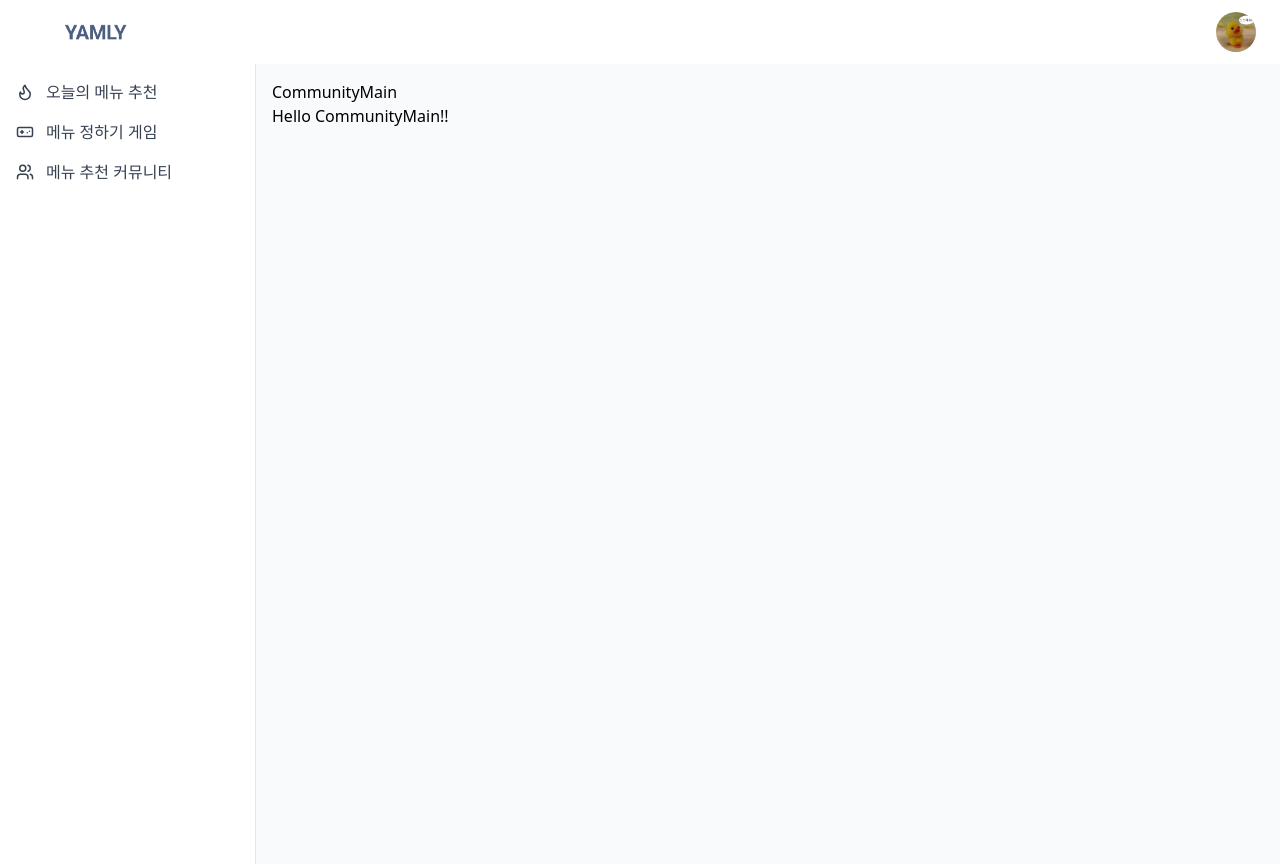
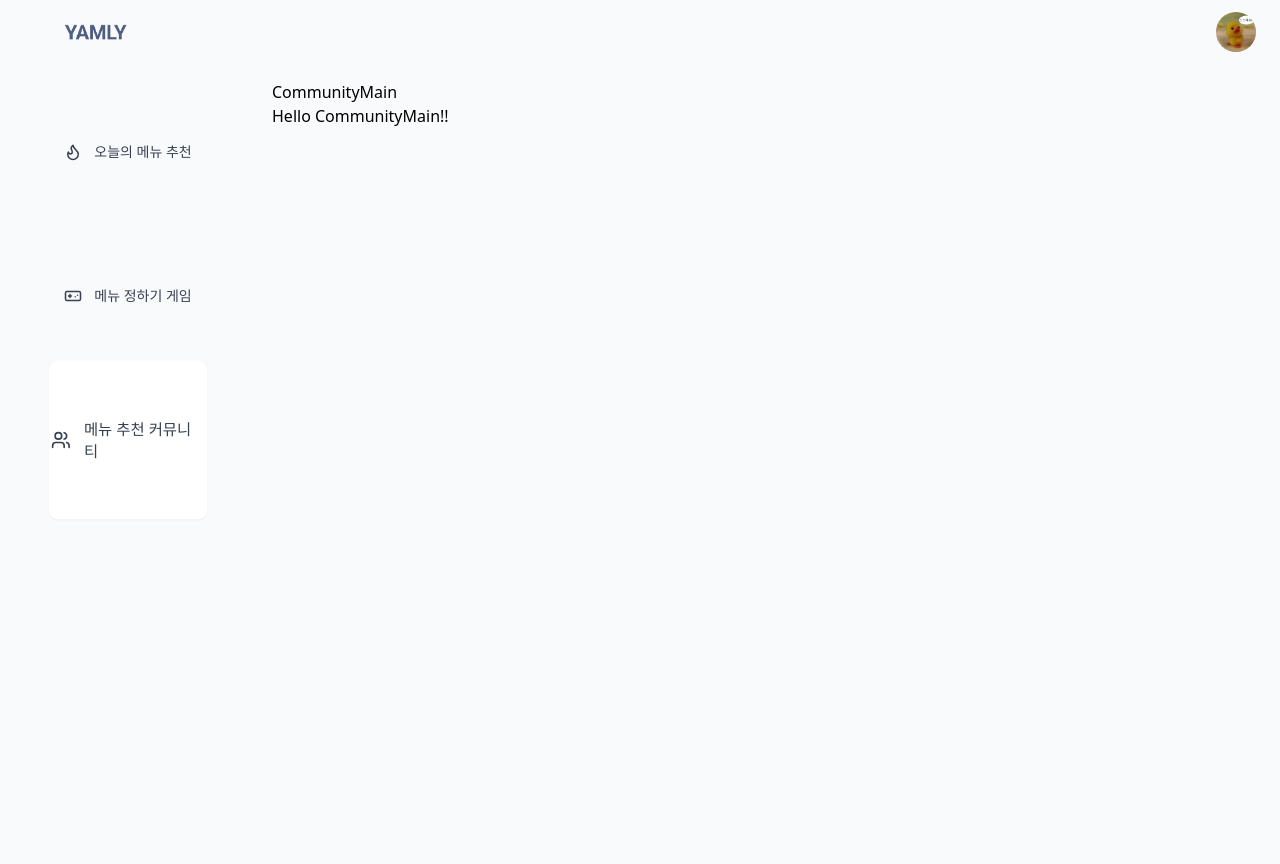
Before and after one commit to duck-ach/yamly, a React (Vite) app in the folder yamly_front/: page /community in a window 1280 px wide. Built offline with nearby package versions, Linux system fonts and the light colour scheme.

Commit message:
feat:레프트메뉴 페이지별 호버 적용

```diff
--- a/yamly_front/src/components/Layout/Leftmenu.tsx
+++ b/yamly_front/src/components/Layout/Leftmenu.tsx
@@ -1,5 +1,5 @@
-import React from "react";
-import { Link } from "react-router-dom";
+import React, { useState } from "react";
+import { Link, useLocation } from "react-router-dom";
 import { Flame, Gamepad, Users } from "lucide-react";
 
 const menuItems = [
@@ -9,24 +9,41 @@ const menuItems = [
 ];
 
 const LeftMenu: React.FC = () => {
+  const location = useLocation();
+  const [hoveredPath, setHoveredPath] = useState<string | null>(null);
+
   return (
-    <>
-      <div className="w-64 h-full h-screen bg-white border-r shadow-sm p-4">
-        <ul className="space-y-4">
-          {menuItems.map((item) => (
-            <li key={item.path}>
+    <div className="w-64 h-full h-screen bg-gray-50 shadow-sm p-4">
+      <ul className="flex flex-col items-center ">
+        {menuItems.map((item) => {
+          const isActive = location.pathname === item.path;
+          const isHovered = hoveredPath === item.path;
+
+          const isHighlighted = isHovered || (!hoveredPath && isActive);
+          const sizeClass = isHighlighted ? "w-36 h-36 scale-110" : "w-36 h-36";
+          const styleClass = isHighlighted
+            ? "border-2 border-white rounded-lg bg-white shadow-sm"
+            : "";
+
+          return (
+            <li
+              key={item.path}
+              className={`${sizeClass} ${styleClass} transition-all duration-200`}
+              onMouseEnter={() => setHoveredPath(item.path)}
+              onMouseLeave={() => setHoveredPath(null)}
+            >
               <Link
                 to={item.path}
-                className="flex items-center space-x-3 text-gray-700 hover:text-blue-500 transition-colors"
+                className="flex items-center justify-center space-x-3 text-gray-700 hover:text-blue-500 w-full h-full"
               >
                 {item.icon}
-                <span>{item.name}</span>
+                <span className="text-sm">{item.name}</span>
               </Link>
             </li>
-          ))}
-        </ul>
-      </div>
-    </>
+          );
+        })}
+      </ul>
+    </div>
   );
 };
 
--- a/yamly_front/src/components/Layout/Topmenu.tsx
+++ b/yamly_front/src/components/Layout/Topmenu.tsx
@@ -16,7 +16,7 @@ const TopMenu = () => {
   };
 
   return (
-    <header className="w-full h-16 bg-white flex items-center justify-between px-6 shadow">
+    <header className="w-full h-16 bg-gray-50 flex items-center justify-between px-6 shadow">
       {/* 로고 */}
       <Logo />
 
```
